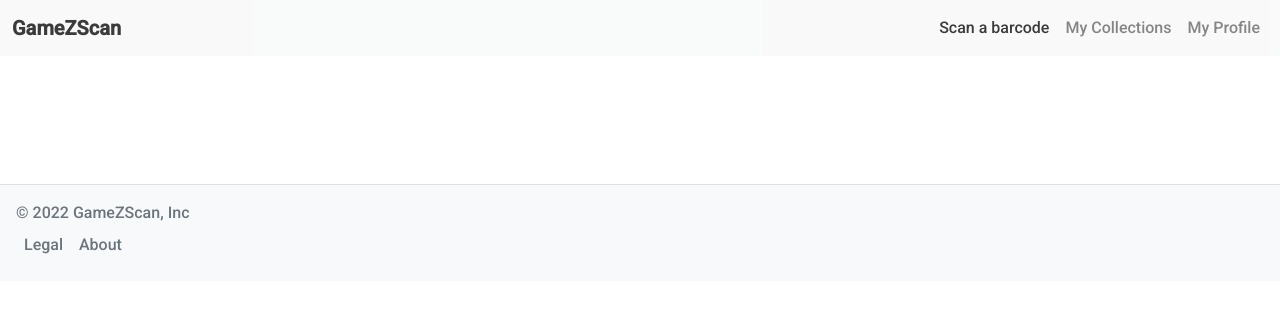
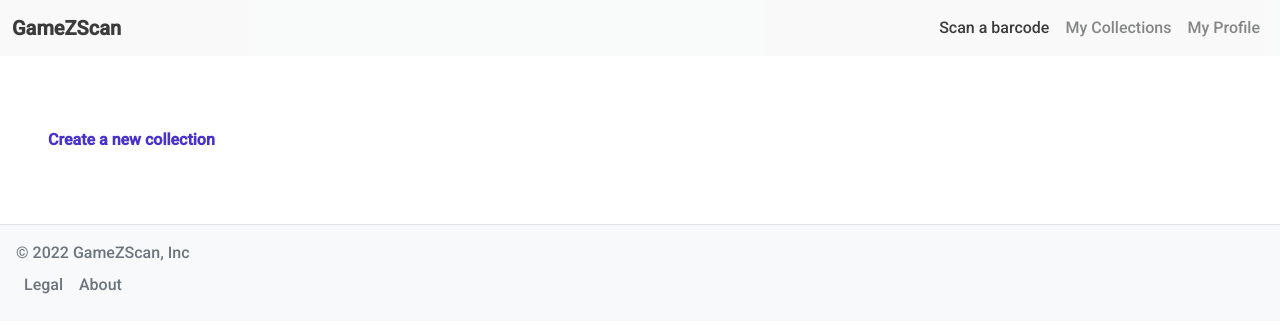
Before and after one commit to Kariss83/verbose-broccoli, a Django app: page /collection/all in a window 1280 px wide. Shown: the top 333 px of the page. Run offline with Django 4.2, Linux system fonts and the light colour scheme; the visitor is signed in with stand-in values (Sample User, id 1); data that the repository does not hold is empty; some libraries are stand-ins or nearby versions; some web fonts are replaced.

Commit message:
adds the possibility to create a new collection

```diff
--- a/collection/models.py
+++ b/collection/models.py
@@ -80,3 +80,8 @@ class Collection(models.Model):
         for game in self.games.all():
             prices.append(game.avg_price)
         return sum(prices)
+
+    class Meta:
+        constraints = [
+            models.UniqueConstraint(fields=['name', 'user'], name="unique_collec_name_for_user")
+            ]
--- a/collection/urls.py
+++ b/collection/urls.py
@@ -9,4 +9,5 @@ urlpatterns = [
     path('games/<int:barcode>', views.GameDetailView.as_view(), name='game_detail'),
     path('add_game', views.add_game_to_collection, name='add_game_to_collection'),
     path('all', views.see_all_collections, name='all_collections'),
+    path('create', views.create_new_collection, name='create')
 ]
--- a/collection/views.py
+++ b/collection/views.py
@@ -2,8 +2,11 @@ from django.views import generic
 from django.contrib import messages
 from django.contrib.auth.decorators import login_required
 from django.shortcuts import render, redirect
+from django.db import IntegrityError
+from django.core.exceptions import PermissionDenied
 
 from .models import Game, Collection
+from.forms import CreateCollectionForm
 
 
 class GameListView(generic.ListView):
@@ -31,17 +34,17 @@ def add_game_to_collection(request):
         collection.games.add(game)
         all_games_in_collection = collection.games.all()
         messages.success(request, (f'{game.name} have been added to your collection'))
-
-
         context = {'collection': collection,
                    'games': all_games_in_collection}
+        return render(
+                request,
+                'collections/my_collection.html',
+                context
+                )
+    else:
+        raise PermissionDenied()
 
-    return render(
-            request,
-            'collections/my_collection.html',
-            context
-            )
-
+@login_required
 def see_all_collections(request):
     user = request.user
     collections = Collection.objects.filter(user=user)
@@ -49,16 +52,33 @@ def see_all_collections(request):
     print(collections)
     for collection in collections:
         collection_info = {'name': collection.name,
-                           'game_list': collection.games.all()}
+                           'game_list': collection.games.all(),
+                           'value': collection._return_total_value()}
         game_collection.append(collection_info)
-    print(game_collection)
-
-
-
     context = {'game_collection': game_collection}
-
     return render(
             request,
             'collections/all_collections.html',
             context
             )
+
+@login_required
+def create_new_collection(request):
+    if request.method == 'POST':
+        form = CreateCollectionForm(request.POST)
+        collection_name = request.POST.get('name', '')
+        if form.is_valid():
+            try:
+                Collection.objects.create(name=collection_name, user=request.user)
+                return redirect('/collection/all')
+            except IntegrityError:
+                messages.error(request, 'You already have a collection with that name')
+                return redirect('/collection/create')
+        else:
+            message.error(request, 'Your form is invalid')
+            form = CreateCollectionForm()
+            return render(request, 'collection/create_new.html', {'form': form})
+
+    else:
+        form = CreateCollectionForm()
+        return render(request, 'collections/create_new.html', {'form': form})
--- a/static/css/styles.css
+++ b/static/css/styles.css
@@ -110,3 +110,7 @@ video {
     font-size: small;
     align-items: center;
 }
+
+#collec-creation-link {
+    padding-top: 1rem;
+}
--- a/templates/collections/all_collections.html
+++ b/templates/collections/all_collections.html
@@ -15,6 +15,7 @@
     <div class="d-flex flex-column justify-content-center">
         {% for collection in game_collection %}
             <h2 class="mb-3">{{ collection.name }}</h2>
+            <h4>Total value : {{ collection.value }}</h4>
             {% for game in collection.game_list %}
                 <div class="d-flex flex-row mb-4">
                     <img src="{{ game.image }}" alt="game_img" class="game-img-collec">
@@ -25,12 +26,11 @@
                         <p>
                             {{ game.avg_price }}
                         </p>
-
                     </div>
                 </div>
-
             {% endfor %}
         {% endfor %}
+        <a href="{% url 'collection:create' %}" id="collec-creation-link">Create a new collection</a>
     </div>
 
 </header>
```
Also changed, not shown: collection/forms.py (added, +17 -0 lines), templates/collections/create_new.html (added, +25 -0 lines), collection/migrations/0003_collection_unique_collec_name_for_user.py (added).
